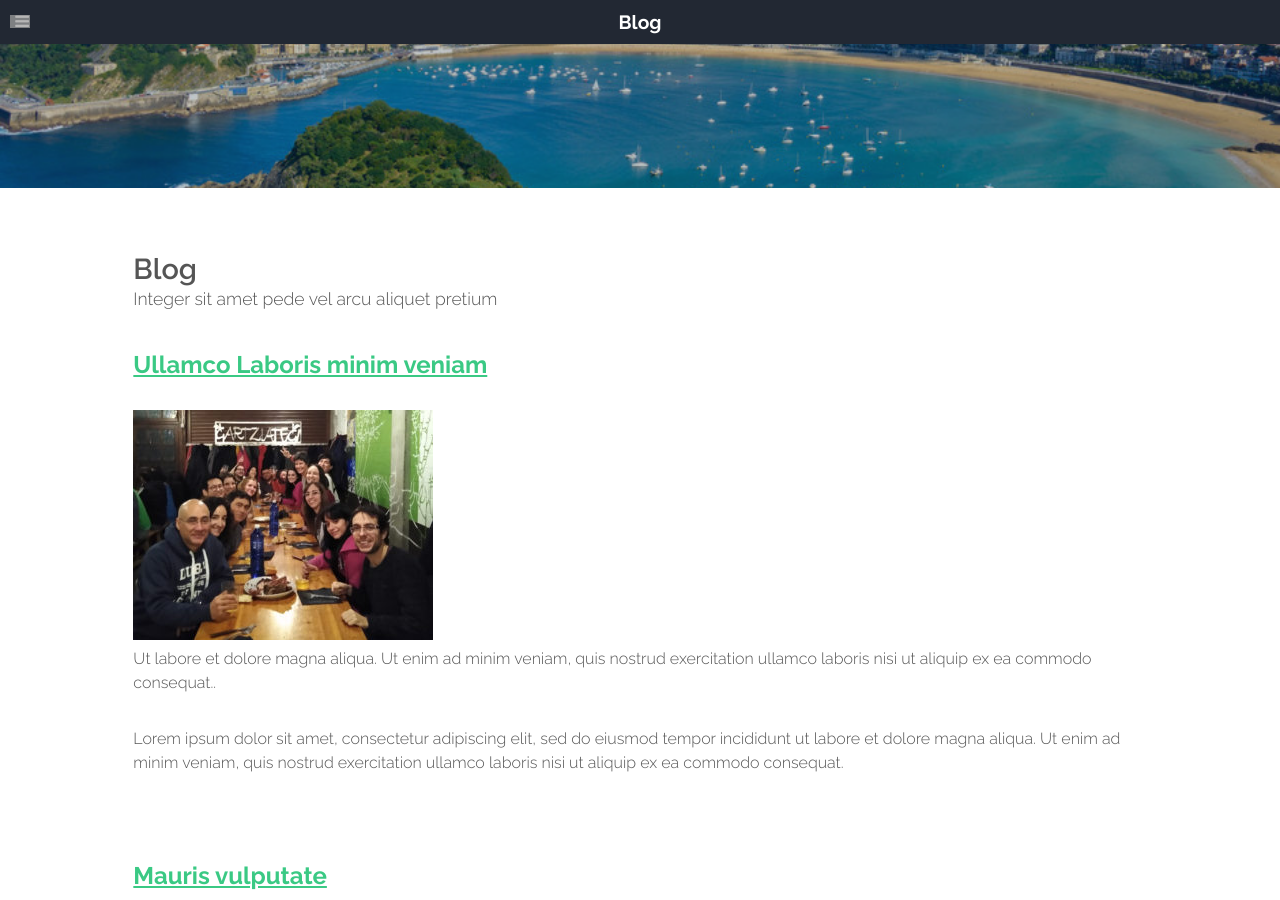
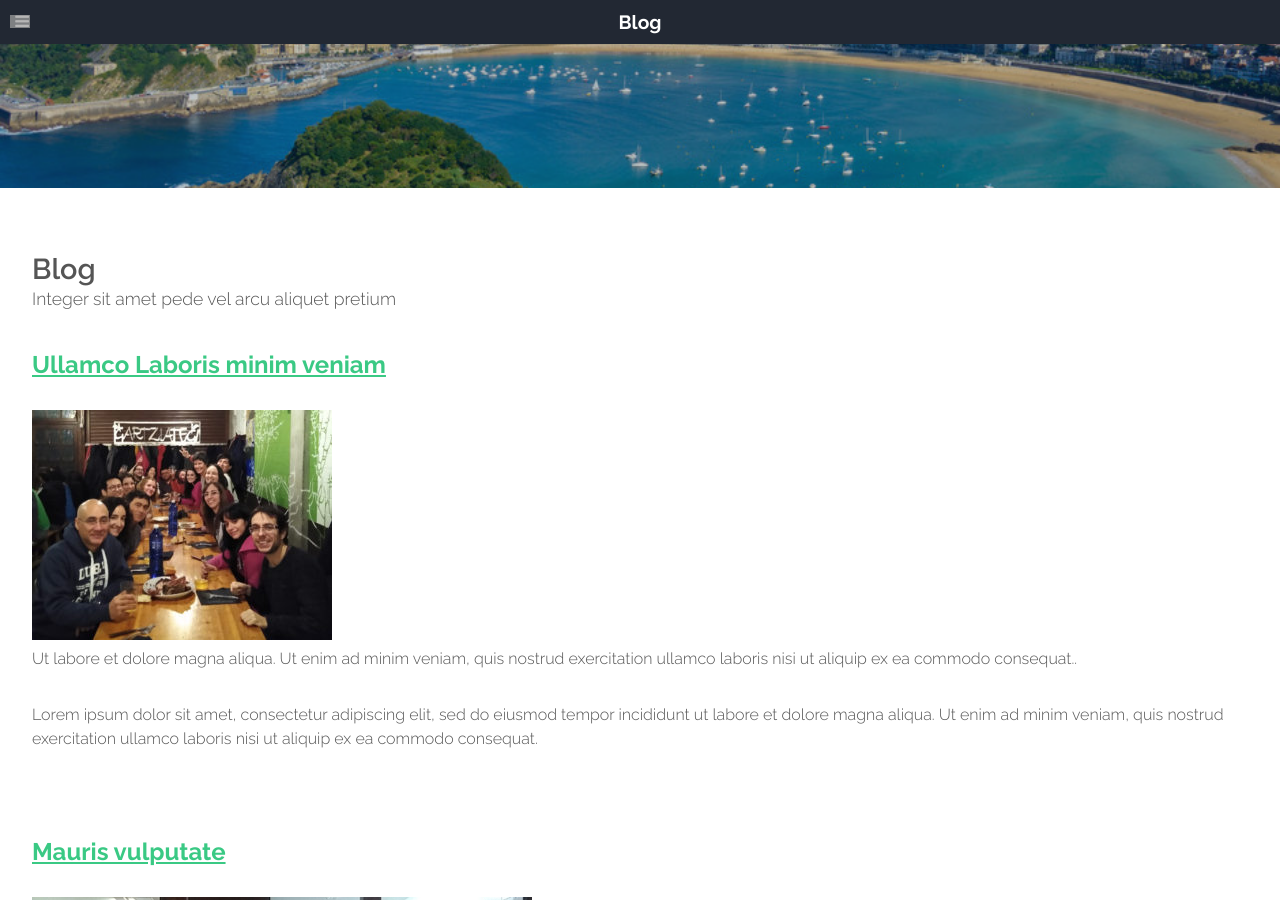
Before and after one commit to old-jekyll-templates/Horizons-Jekyll-Theme, a Jekyll site: the page built from blog/index.html, in a window 1280 px wide and 900 px high. Built offline with Jekyll 4.4.1, drawn with Linux system fonts in a browser that asks for light colours; grey boxes are pictures that could not be loaded.

Commit message:
Update index.html

```diff
--- a/blog/index.html
+++ b/blog/index.html
@@ -6,8 +6,13 @@ layout: main
 <!-- Main -->
 	<div id="main" class="wrapper style1">
 		<div class="container">
+			<div class="row">
+
+			<!-- Content -->
+			<div id="content" class="8u skel-cell-important">
+
 			<section>
-				<div class="10u -1u">
+				<!-- <div class="10u -1u"> -->
 					<header class="major">
 						<h2>Blog</h2>
 						<span class="byline">Integer sit amet pede vel arcu aliquet pretium</span>
```
